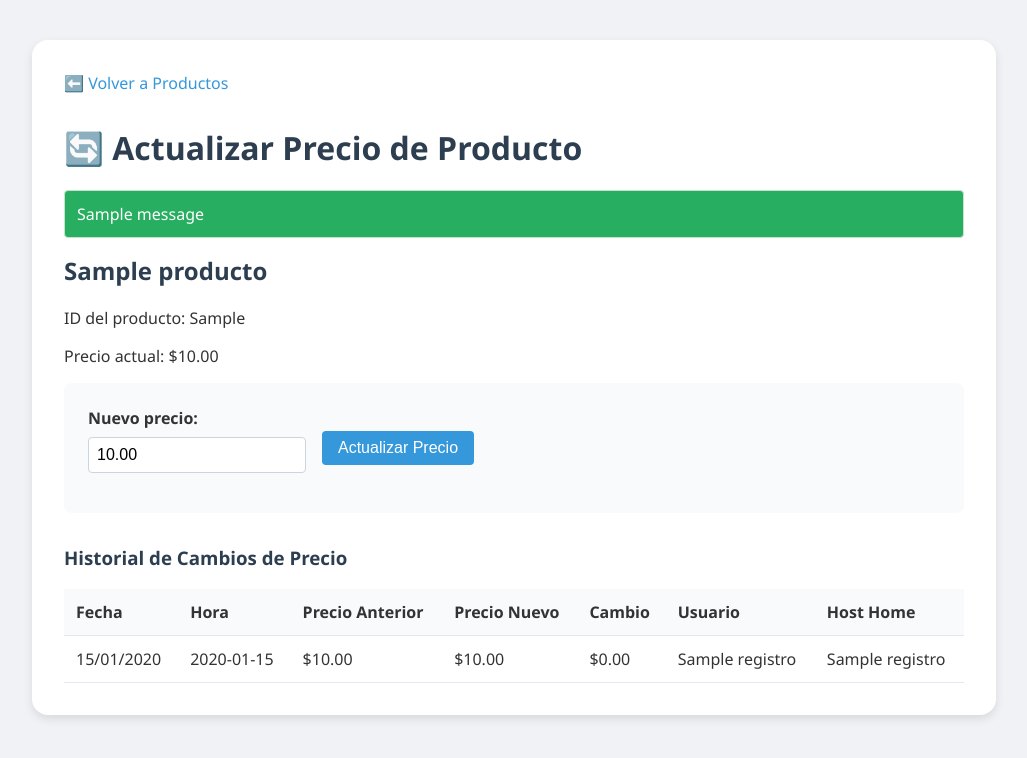
After one commit to alexvegasdev/sales-backup, a Flask app: template templates/editar_producto.html in a window 1280 px wide. The commit adds this page. Shown: the top 758 px of the page, without its empty margins (126-1153 px from the left). Run offline with Flask 3, Linux system fonts and the light colour scheme; the template is opened without the code that fills it: most values are stand-ins (such as "Sample title", 1, 10 or a date in 2020); one stand-in notice (Sample message) is shown.

Commit message:
feat: :sparkles: add product managment

```diff
--- a/app.py
+++ b/app.py
@@ -1,18 +1,28 @@
-from flask import Flask, render_template, request, redirect, url_for
+from flask import Flask, render_template, request, redirect, url_for, flash, send_from_directory
 import os
+import pyodbc
 from dotenv import load_dotenv
 from datetime import datetime
-from flask import send_from_directory
 
-# Cargar variables de entorno desde el archivo .env
+# Cargar variables de entorno
 load_dotenv()
 
 app = Flask(__name__)
+app.secret_key = "clave_secreta_predeterminada"
 
-# Definir la carpeta donde se almacenarán los backups
-BACKUP_FOLDER = os.path.join(os.getcwd(), "backups")  # Usamos la ruta absoluta
-os.makedirs(BACKUP_FOLDER, exist_ok=True)
+# Función para conectar a la base de datos
+def get_db_connection():
+    server = os.getenv("DB_SERVER")
+    database = os.getenv("DB_NAME")
+    user = os.getenv("DB_USER")
+    password = os.getenv("DB_PASSWORD")
 
+    conn = pyodbc.connect(
+        f'DRIVER={{ODBC Driver 17 for SQL Server}};SERVER={server};DATABASE={database};UID={user};PWD={password}'
+    )
+    return conn
+
+# Ruta principal para la exportación de datos (existente)
 @app.route("/", methods=["GET", "POST"])
 def index():
     if request.method == "POST":
@@ -38,12 +48,104 @@ def index():
         return redirect(url_for("index"))
 
     # Obtener el listado de backups generados
+    BACKUP_FOLDER = os.path.join(os.getcwd(), "backups")
+    os.makedirs(BACKUP_FOLDER, exist_ok=True)
     backups = os.listdir(BACKUP_FOLDER)
     backups.sort(reverse=True)  # Ordenar los backups de más reciente a más antiguo
     return render_template("index.html", backups=backups)
 
+# Nueva ruta para listar productos
+@app.route("/productos", methods=["GET"])
+def listar_productos():
+    try:
+        conn = get_db_connection()
+        cursor = conn.cursor()
+
+        # Consulta para obtener todos los productos
+        cursor.execute("SELECT id_pro, nom_pro, pre_pro FROM producto ORDER BY nom_pro")
+        productos = cursor.fetchall()
+
+        cursor.close()
+        conn.close()
+
+        return render_template("productos.html", productos=productos)
+    except Exception as e:
+        flash(f"Error al cargar productos: {str(e)}", "error")
+        return redirect(url_for("index"))
+
+# Ruta para editar precio de producto
+@app.route("/productos/editar/<int:id_producto>", methods=["GET", "POST"])
+def editar_producto(id_producto):
+    # ID de usuario fijo (1) como se solicitó
+    id_usuario = 1
+
+    try:
+        conn = get_db_connection()
+        cursor = conn.cursor()
+
+        if request.method == "POST":
+            nuevo_precio = request.form.get("nuevo_precio")
+
+            # Validar que el precio sea un número válido
+            try:
+                nuevo_precio = float(nuevo_precio)
+                if nuevo_precio <= 0:
+                    raise ValueError("El precio debe ser mayor que cero")
+            except ValueError:
+                flash("Por favor ingresa un precio válido", "error")
+                return redirect(url_for("editar_producto", id_producto=id_producto))
+
+            # Actualizar el precio (esto activará el trigger)
+            cursor.execute(
+                "UPDATE producto SET pre_pro = ? WHERE id_pro = ?",
+                (nuevo_precio, id_producto)
+            )
+
+            # Asignación del ID de usuario a 1 en caso de ser necesario para auditoría o registros
+            # cursor.execute("UPDATE auditoria SET id_usuario = ? WHERE id_producto = ?", (id_usuario, id_producto))
+
+            conn.commit()
+            flash("Precio actualizado correctamente", "success")
+            return redirect(url_for("listar_productos"))
+        else:
+            # Obtener información del producto
+            cursor.execute(
+                "SELECT id_pro, nom_pro, pre_pro FROM producto WHERE id_pro = ?",
+                (id_producto,)
+            )
+            producto = cursor.fetchone()
+
+            if not producto:
+                flash("Producto no encontrado", "error")
+                return redirect(url_for("listar_productos"))
+
+            # Obtener historial de cambios de precio
+            cursor.execute(
+                """
+                SELECT a.fecha, a.hora, a.precio_anterior, a.precio_nuevo, a.host_name, u.nom_usu
+                FROM auditoria a
+                INNER JOIN usuario u ON a.id_usuario = u.id_usu
+                WHERE a.id_prod = ?
+                ORDER BY a.fecha DESC, a.hora DESC
+                """,
+                (id_producto,)
+            )
+            historial = cursor.fetchall()
+            cursor.close()
+            conn.close()
+
+            return render_template(
+                "editar_producto.html",
+                producto=producto,
+                historial=historial
+            )
+    except Exception as e:
+        flash(f"Error: {str(e)}", "error")
+        return redirect(url_for("listar_productos"))
+
 @app.route('/download/<path:filename>')
 def download_file(filename):
+    BACKUP_FOLDER = os.path.join(os.getcwd(), "backups")
     return send_from_directory(BACKUP_FOLDER, filename, as_attachment=True)
 
 if __name__ == "__main__":
--- a/static/style.css
+++ b/static/style.css
@@ -9,13 +9,14 @@ body {
   background: white;
   padding: 2rem;
   border-radius: 1rem;
-  max-width: 600px;
+  max-width: 900px;
   margin: auto;
   box-shadow: 0 4px 10px rgba(0,0,0,0.1);
 }
 
-h1, h2 {
+h1, h2, h3 {
   color: #2c3e50;
+  margin-top: 0;
 }
 
 form {
@@ -30,7 +31,7 @@ label {
   font-weight: bold;
 }
 
-select, button {
+select, button, input {
   padding: 0.5rem;
   border-radius: 5px;
   border: 1px solid #ccc;
@@ -74,3 +75,55 @@ button:hover {
 .download-btn:hover {
   background-color: #219955;
 }
+
+/* Estilos para flash messages */
+.flash-messages {
+  margin-bottom: 1rem;
+}
+
+.flash {
+  padding: 0.75rem;
+  margin-bottom: 0.5rem;
+  border-radius: 0.25rem;
+  position: relative;
+}
+
+.success {
+  background-color: #d4edda;
+  color: #155724;
+  border: 1px solid #c3e6cb;
+}
+
+.error {
+  background-color: #f8d7da;
+  color: #721c24;
+  border: 1px solid #f5c6cb;
+}
+
+.close-btn {
+  position: absolute;
+  right: 0.75rem;
+  top: 0.75rem;
+  cursor: pointer;
+}
+
+/* Responsive adjustments */
+@media (max-width: 768px) {
+  body {
+    padding: 1rem;
+  }
+
+  .container {
+    padding: 1.5rem;
+  }
+
+  form {
+    flex-direction: column;
+    align-items: stretch;
+  }
+
+  form > * {
+    width: 100%;
+    margin-bottom: 0.5rem;
+  }
+}
--- /dev/null
+++ b/templates/editar_producto.html
@@ -0,0 +1,195 @@
+<!DOCTYPE html>
+<html lang="es">
+<head>
+  <meta charset="UTF-8">
+  <meta name="viewport" content="width=device-width, initial-scale=1.0">
+  <title>Editar Precio de Producto</title>
+  <link rel="stylesheet" href="{{ url_for('static', filename='style.css') }}">
+  <style>
+    .product-form {
+      margin-bottom: 2rem;
+      background-color: #f8fafc;
+      padding: 1.5rem;
+      border-radius: 0.5rem;
+    }
+
+    .form-group {
+      margin-bottom: 1rem;
+    }
+
+    .form-group label {
+      display: block;
+      margin-bottom: 0.5rem;
+      font-weight: bold;
+    }
+
+    .form-control {
+      width: 100%;
+      padding: 0.5rem;
+      border: 1px solid #cbd5e0;
+      border-radius: 0.25rem;
+      font-size: 1rem;
+    }
+
+    .price-input {
+      max-width: 200px;
+    }
+
+    .submit-btn {
+      background-color: #3498db;
+      color: white;
+      border: none;
+      padding: 0.5rem 1rem;
+      border-radius: 0.25rem;
+      cursor: pointer;
+      font-size: 1rem;
+    }
+
+    .submit-btn:hover {
+      background-color: #2980b9;
+    }
+
+    .history-table {
+      width: 100%;
+      border-collapse: collapse;
+      margin-top: 1rem;
+    }
+
+    .history-table th, .history-table td {
+      padding: 0.75rem;
+      text-align: left;
+      border-bottom: 1px solid #e2e8f0;
+    }
+
+    .history-table th {
+      background-color: #f8fafc;
+      font-weight: bold;
+    }
+
+    .price-increase {
+      color: #27ae60;
+    }
+
+    .price-decrease {
+      color: #e74c3c;
+    }
+
+    .navigation {
+      margin-bottom: 2rem;
+    }
+
+    .nav-link {
+      display: inline-block;
+      margin-right: 1rem;
+      color: #3498db;
+      text-decoration: none;
+    }
+
+    .nav-link:hover {
+      text-decoration: underline;
+    }
+
+    /* Mensajes flash */
+    .flash {
+      padding: 0.75rem;
+      margin-bottom: 1rem;
+      border-radius: 0.25rem;
+      color: white;
+    }
+
+    .success {
+      background-color: #27ae60;
+    }
+
+    .error {
+      background-color: #e74c3c;
+    }
+  </style>
+</head>
+<body>
+  <div class="container">
+    <div class="navigation">
+      <a href="{{ url_for('listar_productos') }}" class="nav-link">⬅️ Volver a Productos</a>
+    </div>
+
+    <h1>🔄 Actualizar Precio de Producto</h1>
+
+    <!-- Mensajes Flash -->
+    {% with messages = get_flashed_messages(with_categories=true) %}
+      {% if messages %}
+        {% for category, message in messages %}
+          <div class="flash {{ category }}">
+            {{ message }}
+          </div>
+        {% endfor %}
+      {% endif %}
+    {% endwith %}
+
+    <div class="product-details">
+      <h2>{{ producto.nom_pro }}</h2>
+      <p>ID del producto: {{ producto.id_pro }}</p>
+      <p>Precio actual: ${{ "{:.2f}".format(producto.pre_pro) }}</p>
+
+      <form method="POST" class="product-form">
+        <div class="form-group">
+          <label for="nuevo_precio">Nuevo precio:</label>
+          <input
+            type="number"
+            id="nuevo_precio"
+            name="nuevo_precio"
+            class="form-control price-input"
+            value="{{ "{:.2f}".format(producto.pre_pro) }}"
+            step="0.01"
+            min="0.01"
+            required
+          >
+        </div>
+
+        <button type="submit" class="submit-btn">Actualizar Precio</button>
+      </form>
+
+      <h3>Historial de Cambios de Precio</h3>
+      {% if historial %}
+        <table class="history-table">
+          <thead>
+            <tr>
+              <th>Fecha</th>
+              <th>Hora</th>
+              <th>Precio Anterior</th>
+              <th>Precio Nuevo</th>
+              <th>Cambio</th>
+              <th>Usuario</th>
+              <th>Host Home</th>
+            </tr>
+          </thead>
+          <tbody>
+            {% for registro in historial %}
+              <tr>
+                <td>{{ registro.fecha.strftime('%d/%m/%Y') }}</td>
+                <td>{{ registro.hora.strftime('%H:%M:%S') }}</td>
+                <td>${{ "{:.2f}".format(registro.precio_anterior) }}</td>
+                <td>${{ "{:.2f}".format(registro.precio_nuevo) }}</td>
+                <td>
+                  {% set diferencia = registro.precio_nuevo - registro.precio_anterior %}
+                  {% if diferencia > 0 %}
+                    <span class="price-increase">+${{ "{:.2f}".format(diferencia) }}</span>
+                  {% elif diferencia < 0 %}
+                    <span class="price-decrease">${{ "{:.2f}".format(diferencia) }}</span>
+                  {% else %}
+                    <span>$0.00</span>
+                  {% endif %}
+                </td>
+                <td>{{ registro.nom_usu }}</td>
+                <td>{{ registro.host_name }}</td>
+              </tr>
+            {% endfor %}
+          </tbody>
+        </table>
+      {% else %}
+        <p>No hay cambios de precio registrados para este producto.</p>
+      {% endif %}
+
+    </div>
+  </div>
+</body>
+</html>
```
Also changed, not shown: templates/index.html (+101 -3 lines), templates/productos.html (added, +131 -0 lines).
